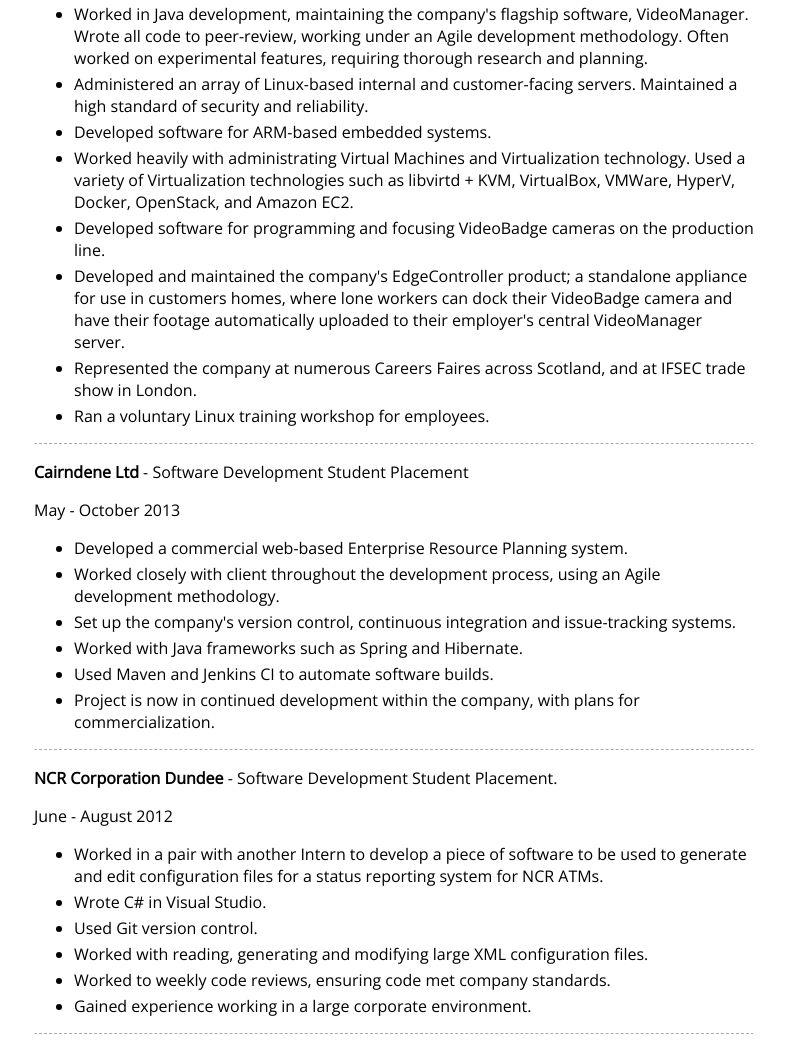
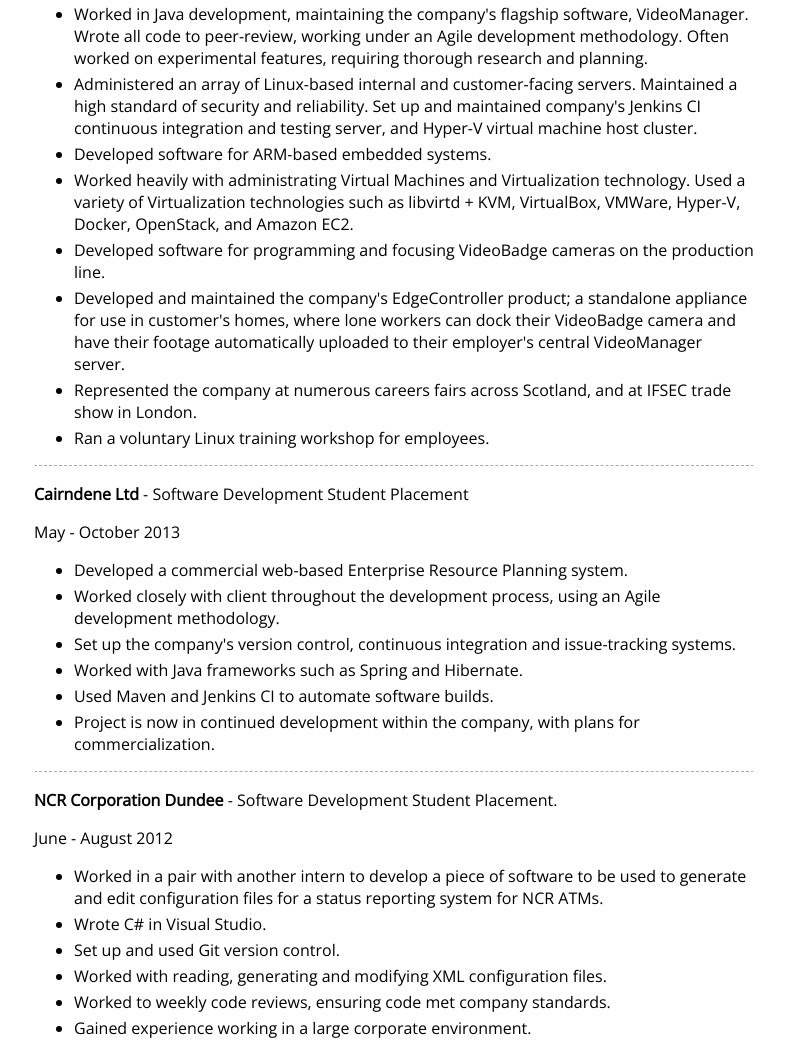
Before and after one commit to frasmataz/website, a plain HTML site: page cv.html in a window 1280 px wide. Shown: the part 832-1874 px from the top of the page, without its empty margins (246-1031 px from the left). Drawn offline with nearby package versions, Linux system fonts and the light colour scheme.

Commit message:
More CV changes, spelling and grammar etc

```diff
--- a/cv.html
+++ b/cv.html
@@ -58,22 +58,22 @@
                         Worked in Java development, maintaining the company's flagship software, VideoManager.  Wrote all code to peer-review, working under an Agile development methodology. Often worked on experimental features, requiring thorough research and planning.
                     </li>
                     <li class="plainoldtext">
-                        Administered an array of Linux-based internal and customer-facing servers.  Maintained a high standard of security and reliability.
+                        Administered an array of Linux-based internal and customer-facing servers.  Maintained a high standard of security and reliability.  Set up and maintained company's Jenkins CI continuous integration and testing server, and Hyper-V virtual machine host cluster.
                     </li>
                     <li class="plainoldtext">
                         Developed software for ARM-based embedded systems.
                     </li>
                     <li class="plainoldtext">
-                        Worked heavily with administrating Virtual Machines and Virtualization technology.  Used a variety of Virtualization technologies such as libvirtd  + KVM, VirtualBox, VMWare, HyperV, Docker, OpenStack, and Amazon EC2.
+                        Worked heavily with administrating Virtual Machines and Virtualization technology.  Used a variety of Virtualization technologies such as libvirtd  + KVM, VirtualBox, VMWare, Hyper-V, Docker, OpenStack, and Amazon EC2.
                     </li>
                     <li class="plainoldtext">
                         Developed software for programming and focusing VideoBadge cameras on the production line.
                     </li>
                     <li class="plainoldtext">
-                        Developed and maintained the company's EdgeController product; a standalone appliance for use in customers homes, where lone workers can dock their VideoBadge camera and have their footage automatically uploaded to their employer's central VideoManager server.
+                        Developed and maintained the company's EdgeController product; a standalone appliance for use in customer's homes, where lone workers can dock their VideoBadge camera and have their footage automatically uploaded to their employer's central VideoManager server.
                     </li>
                     <li class="plainoldtext">
-                        Represented the company at numerous Careers Faires across Scotland, and at IFSEC trade show in London.
+                        Represented the company at numerous careers fairs across Scotland, and at IFSEC trade show in London.
                     </li>
                     <li class="plainoldtext">
                         Ran a voluntary Linux training workshop for employees.
@@ -120,7 +120,7 @@
 				</p>
 				<ul>
 					<li class="plainoldtext">
-						Worked in a pair with another Intern to develop a piece of software to be used to generate and edit configuration files for a status reporting system for NCR ATMs.
+						Worked in a pair with another intern to develop a piece of software to be used to generate and edit configuration files for a status reporting system for NCR ATMs.
 					</li>
 
 					<li class="plainoldtext">
@@ -128,11 +128,11 @@
 					</li>
 
 					<li class="plainoldtext">
-						Used Git version control.
+						Set up and used Git version control.
 					</li>
 
 					<li class="plainoldtext">
-						Worked with reading, generating and modifying large XML configuration files.
+						Worked with reading, generating and modifying XML configuration files.
 					</li>
 
 					<li class="plainoldtext">
@@ -222,6 +222,9 @@
 					<li class="plainoldtext">
                         Reading and writing beginner-level French.
 					</li>
+                    <li>
+                        Fundamental experience with electronics.
+                    </li>
 <br />
 					<li class="plainoldtext">
 						Languages most familiar with: <br />Java 8, C#, JavaScript, BASH
@@ -230,6 +233,7 @@
 					<li class="plainoldtext">
 						Other languages known: <br />C++, Python, Lua, PHP, OpenGL, SQL
 					</li>
+<br />
 				</ul>
 				<hr class="hrbig">
 				<p class="subtitle">Education:</p>
--- a/style.css
+++ b/style.css
@@ -52,6 +52,7 @@
     list-style: none;
     padding:0;
     margin:0;
+    text-align: center;
 }
 
 #media {
```
Also changed, not shown: index.html (+2 -0 lines).
